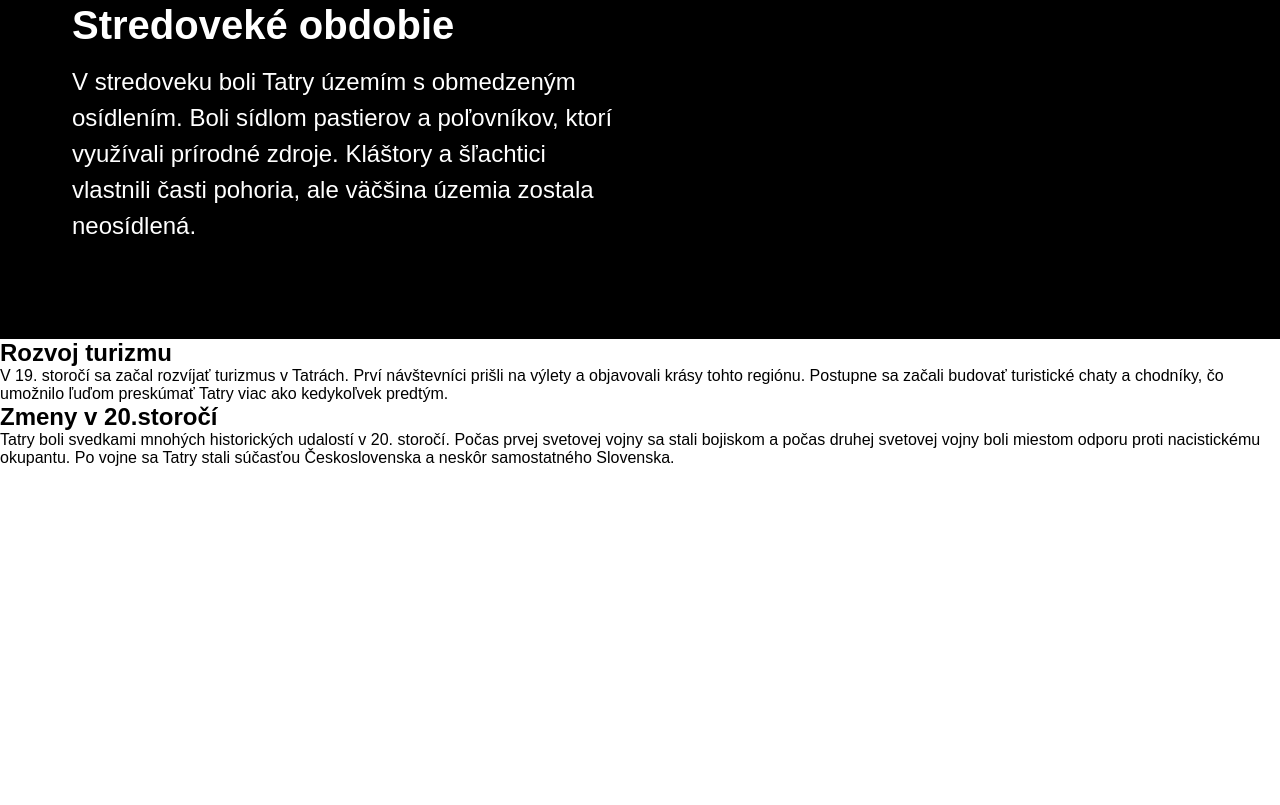
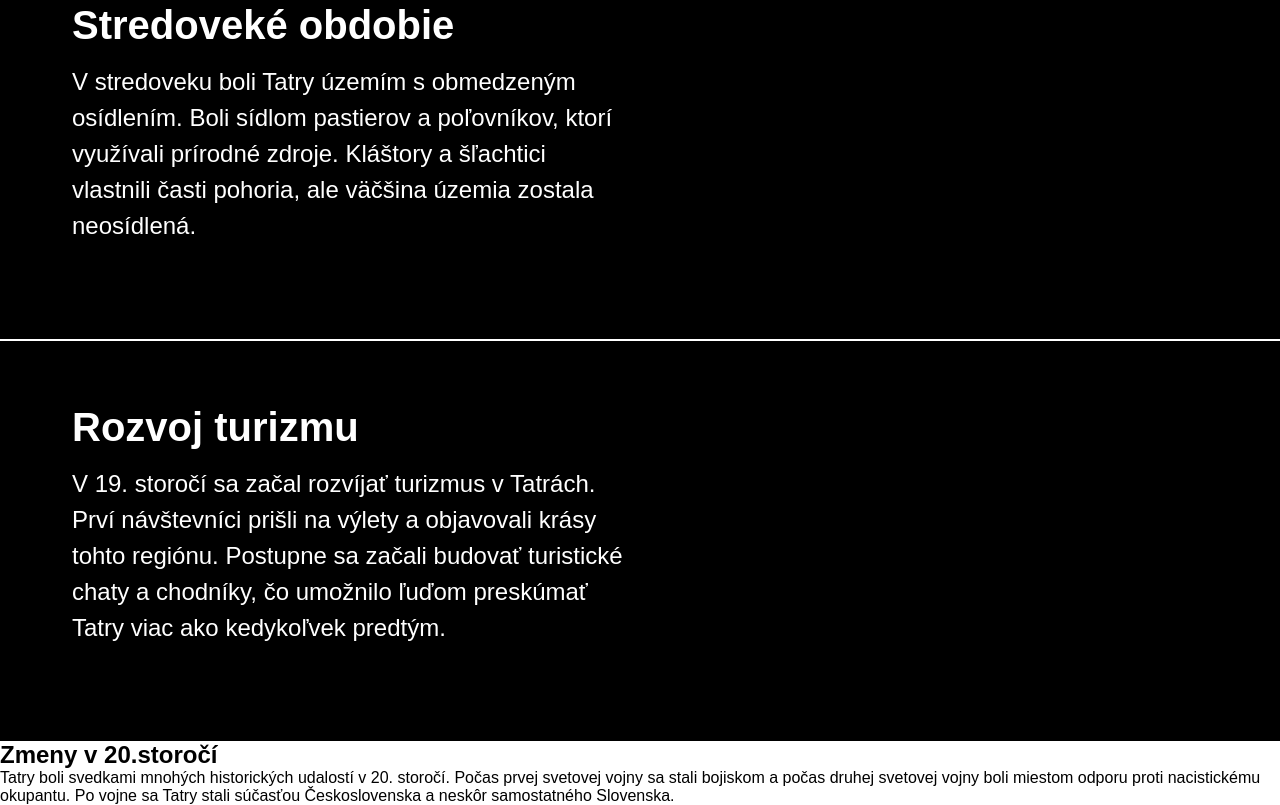
Before and after one commit to martinos133/ceresnicky_2, a plain HTML site: page Projekt/historia.html in a window 1280 px wide. Shown: the part 1083-1888 px from the top of the page. Before the commit the page ends 1550 px from the top, so only its background shows below. Drawn offline with Linux system fonts and the light colour scheme.

Commit message:
add css rozvoj

```diff
--- a/Projekt/balla.css
+++ b/Projekt/balla.css
@@ -162,3 +162,38 @@ main {
     line-height: 1.5;
     color: white;
  }
+
+ .rozvoj{
+    background-color: black;
+    margin-top: 2px;
+ }
+
+ .rozvoj-container{
+    color: white;
+    margin-left: 40px;
+    display: grid;
+    grid-template-columns: 1fr 1fr;
+    height: 50vh;
+ }
+
+ .rozvoj-left{
+    display: flex;
+    flex-direction: column;
+    justify-content: center;
+    align-items: flex-start;
+    color: white;
+    padding: 0rem 2rem;
+ }
+
+ .rozvoj-left h2{
+    margin-bottom: 1rem;
+    font-size: 2.5rem;
+    color: white;
+ }
+
+ .rozvoj-left p{
+    margin-bottom: 2rem;
+    font-size: 1.5rem;
+    line-height: 1.5;
+    color: white;
+ }
--- a/Projekt/historia.html
+++ b/Projekt/historia.html
@@ -56,16 +56,23 @@
         </div>
         </section>
 
-        <section>
+        <section class="rozvoj">
+            <div class="rozvoj-container">
+                <div class="rozvoj-left">
             <h2>Rozvoj turizmu</h2>
             <p>V 19. storočí sa začal rozvíjať turizmus v Tatrách. Prví návštevníci prišli na výlety a objavovali krásy tohto regiónu. Postupne sa začali budovať turistické chaty a chodníky, čo umožnilo ľuďom preskúmať Tatry viac ako kedykoľvek predtým.</p>
+        </div>
+        </div>
         </section>
 
-        <section>
+        <section class="zmeny">
+            <div class="zmeny-container">
+                <div class="zmeny-left">
             <h2>Zmeny v 20.storočí</h2>
             <p>Tatry boli svedkami mnohých historických udalostí v 20. storočí. Počas prvej svetovej vojny sa stali bojiskom a počas druhej svetovej vojny boli miestom odporu proti nacistickému okupantu. Po vojne sa Tatry stali súčasťou Československa a neskôr samostatného Slovenska.</p>
+        </div>
+        </div>
         </section>
-
     </main>
 
 </body>
```
